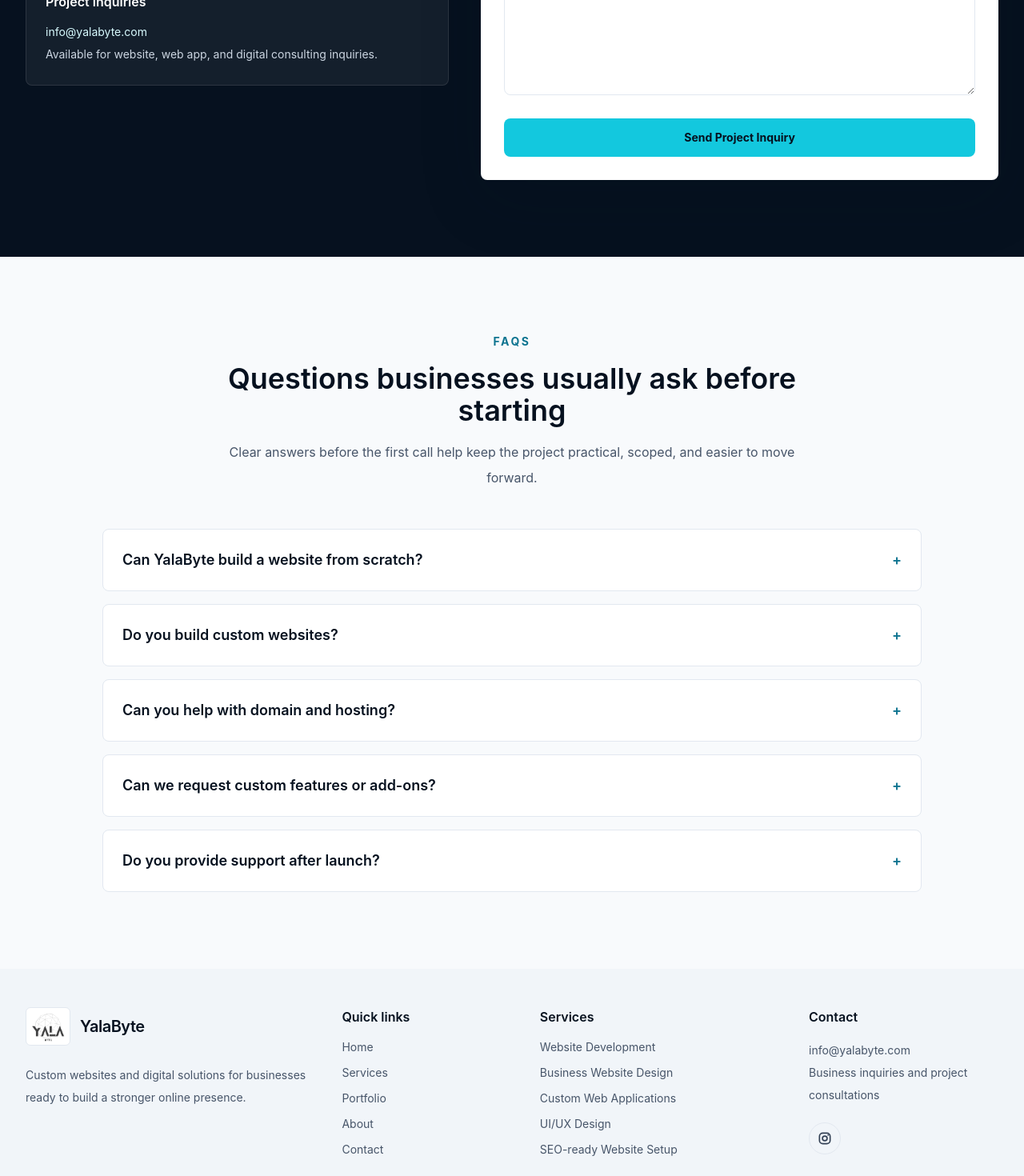
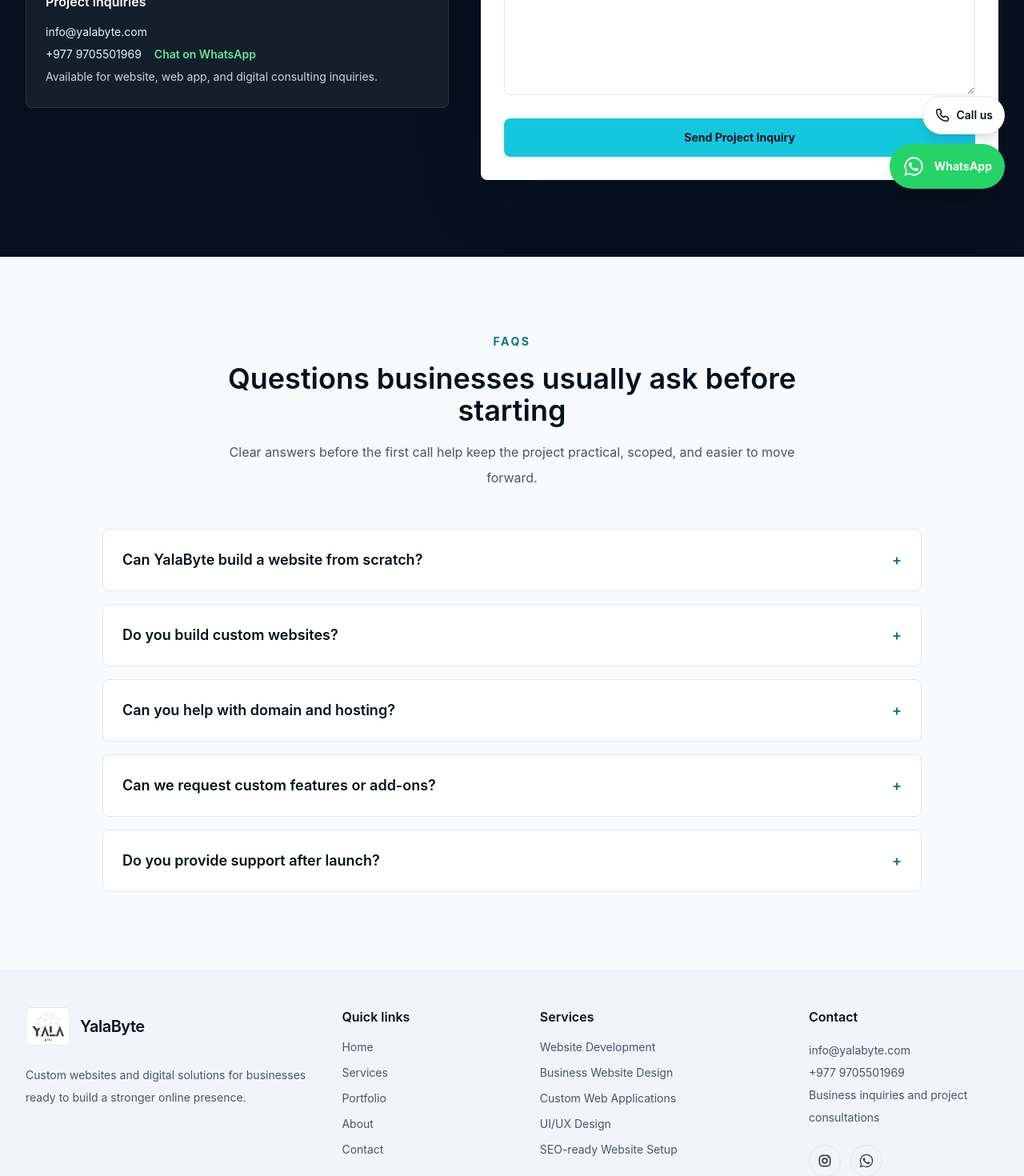
Before and after one commit to SalinBajra/yalabytee, a React (Vite) app in the folder frontend/: page /contact in a window 1280 px wide. Shown: the part 540-2010 px from the top of the page at 80% size. Built offline with nearby package versions, Linux system fonts and the light colour scheme.

Commit message:
Whatsapp update

```diff
--- a/frontend/src/App.jsx
+++ b/frontend/src/App.jsx
@@ -7,6 +7,7 @@
 import PortfolioDemoPage from './pages/PortfolioDemoPage.jsx';
 import AboutPage from './pages/AboutPage.jsx';
 import ContactPage from './pages/ContactPage.jsx';
+import ContactShortcuts from './components/ContactShortcuts.jsx';
 
 const pages = {
   '/': HomePage,
@@ -34,6 +35,7 @@
         <Page slug={demoMatch?.[1]} />
       </main>
       <Footer />
+      <ContactShortcuts />
     </div>
   );
 }
--- a/frontend/src/components/Contact.jsx
+++ b/frontend/src/components/Contact.jsx
@@ -1,4 +1,5 @@
 import { useState } from 'react';
+import { displayPhoneNumber, phoneNumber, whatsappUrl } from './ContactShortcuts.jsx';
 
 const initialState = {
   name: '',
@@ -97,7 +98,11 @@
           </p>
           <div className="mt-8 rounded-lg border border-white/10 bg-white/[0.06] p-6">
             <p className="font-semibold">Project inquiries</p>
-            <p className="mt-3 text-sm leading-7 text-cyanbrand-100">info@yalabyte.com</p>
+            <a className="mt-3 block text-sm leading-7 text-cyanbrand-100 transition hover:text-white" href="mailto:info@yalabyte.com">info@yalabyte.com</a>
+            <div className="flex flex-wrap gap-x-4 text-sm leading-7">
+              <a className="text-cyanbrand-100 transition hover:text-white" href={`tel:${phoneNumber}`}>{displayPhoneNumber}</a>
+              <a className="font-semibold text-[#62e895] transition hover:text-white" href={whatsappUrl} target="_blank" rel="noreferrer">Chat on WhatsApp</a>
+            </div>
             <p className="text-sm leading-7 text-slate-300">Available for website, web app, and digital consulting inquiries.</p>
           </div>
         </div>
--- /dev/null
+++ b/frontend/src/components/ContactShortcuts.jsx
@@ -0,0 +1,36 @@
+const phoneNumber = '+9779705501969';
+const displayPhoneNumber = '+977 9705501969';
+const whatsappUrl = `https://wa.me/${phoneNumber.replace('+', '')}`;
+
+export { displayPhoneNumber, phoneNumber, whatsappUrl };
+
+export default function ContactShortcuts() {
+  return (
+    <div className="fixed bottom-5 right-5 z-40 flex flex-col items-end gap-3 sm:bottom-6 sm:right-6">
+      <a
+        href={`tel:${phoneNumber}`}
+        aria-label={`Call YalaByte at ${displayPhoneNumber}`}
+        title={`Call ${displayPhoneNumber}`}
+        className="group flex h-12 items-center gap-2 rounded-full border border-slate-200 bg-white px-3.5 text-navy-950 shadow-lg transition hover:-translate-y-0.5 hover:border-cyanbrand-400 hover:bg-slate-50"
+      >
+        <svg aria-hidden="true" className="h-5 w-5" viewBox="0 0 24 24" fill="none">
+          <path d="M8.7 3.8 10.3 7c.3.6.2 1.3-.3 1.8L8.8 10c1.1 2.3 2.9 4.1 5.2 5.2l1.2-1.2c.5-.5 1.2-.6 1.8-.3l3.2 1.6c.7.3 1 1 .8 1.7l-.5 2.3c-.2.8-.9 1.4-1.7 1.4C10.2 20.7 3.3 13.8 3.3 5.2c0-.8.6-1.5 1.4-1.7L7 3c.7-.2 1.4.1 1.7.8Z" stroke="currentColor" strokeWidth="1.8" strokeLinecap="round" strokeLinejoin="round" />
+        </svg>
+        <span className="hidden text-sm font-semibold sm:inline">Call us</span>
+      </a>
+      <a
+        href={whatsappUrl}
+        target="_blank"
+        rel="noreferrer"
+        aria-label={`Chat with YalaByte on WhatsApp at ${displayPhoneNumber}`}
+        title="Chat with us on WhatsApp"
+        className="group flex h-14 items-center gap-3 rounded-full bg-[#25D366] px-4 text-white shadow-lg transition hover:-translate-y-0.5 hover:bg-[#20bd5a]"
+      >
+        <svg aria-hidden="true" className="h-7 w-7" viewBox="0 0 24 24" fill="currentColor">
+          <path d="M12.04 2a9.84 9.84 0 0 0-8.51 14.77L2 22l5.38-1.49A9.98 9.98 0 0 0 12.04 22 9.96 9.96 0 0 0 22 12.04 9.96 9.96 0 0 0 12.04 2Zm0 18.32a8.24 8.24 0 0 1-4.2-1.15l-.3-.18-3.2.89.85-3.12-.2-.32a8.2 8.2 0 0 1-1.27-4.4 8.32 8.32 0 1 1 8.32 8.28Zm4.56-6.23c-.25-.13-1.48-.73-1.71-.81-.23-.09-.4-.13-.57.12-.17.25-.65.82-.8.99-.15.17-.3.19-.55.06-.25-.12-1.06-.39-2.01-1.24a7.53 7.53 0 0 1-1.39-1.73c-.15-.25-.02-.38.11-.5.11-.11.25-.29.38-.43.12-.15.16-.25.25-.42.08-.17.04-.32-.02-.44-.06-.13-.57-1.38-.78-1.89-.21-.5-.42-.43-.57-.44h-.49c-.17 0-.44.06-.67.31-.23.25-.88.86-.88 2.1s.9 2.43 1.03 2.6c.12.16 1.78 2.71 4.3 3.8.6.26 1.07.41 1.44.52.6.19 1.15.16 1.58.1.48-.08 1.48-.61 1.69-1.19.21-.59.21-1.09.15-1.19-.06-.11-.23-.17-.48-.29Z" />
+        </svg>
+        <span className="text-sm font-bold">WhatsApp</span>
+      </a>
+    </div>
+  );
+}
--- a/frontend/src/components/Footer.jsx
+++ b/frontend/src/components/Footer.jsx
@@ -1,6 +1,7 @@
 import { services } from '../data/siteData.js';
 import BrandLogo from './BrandLogo.jsx';
 import { navigateTo, routes } from '../utils/routes.js';
+import { displayPhoneNumber, phoneNumber, whatsappUrl } from './ContactShortcuts.jsx';
 
 function FooterLink({ to, children }) {
   return (
@@ -63,10 +64,22 @@
         </div>
         <div>
           <p className="font-semibold">Contact</p>
-          <p className="mt-4 text-sm leading-7 text-slate-600">info@yalabyte.com</p>
+          <a className="mt-4 block text-sm leading-7 text-slate-600 transition hover:text-navy-950" href="mailto:info@yalabyte.com">info@yalabyte.com</a>
+          <a className="block text-sm leading-7 text-slate-600 transition hover:text-navy-950" href={`tel:${phoneNumber}`}>{displayPhoneNumber}</a>
           <p className="text-sm leading-7 text-slate-600">Business inquiries and project consultations</p>
           <div className="mt-5 flex flex-wrap gap-3">
             <SocialLink href="https://www.instagram.com/yalabyte/">Instagram</SocialLink>
+            <a
+              href={whatsappUrl}
+              target="_blank"
+              rel="noreferrer"
+              aria-label="WhatsApp"
+              className="inline-grid h-10 w-10 place-items-center rounded-full border border-slate-200 text-slate-700 transition hover:border-[#25D366] hover:bg-white hover:text-[#1aaa50]"
+            >
+              <svg aria-hidden="true" className="h-5 w-5" viewBox="0 0 24 24" fill="currentColor">
+                <path d="M12.04 2a9.84 9.84 0 0 0-8.51 14.77L2 22l5.38-1.49A9.98 9.98 0 0 0 12.04 22 9.96 9.96 0 0 0 22 12.04 9.96 9.96 0 0 0 12.04 2Zm0 18.32a8.24 8.24 0 0 1-4.2-1.15l-.3-.18-3.2.89.85-3.12-.2-.32a8.2 8.2 0 0 1-1.27-4.4 8.32 8.32 0 1 1 8.32 8.28Zm4.56-6.23c-.25-.13-1.48-.73-1.71-.81-.23-.09-.4-.13-.57.12-.17.25-.65.82-.8.99-.15.17-.3.19-.55.06-.25-.12-1.06-.39-2.01-1.24a7.53 7.53 0 0 1-1.39-1.73c-.15-.25-.02-.38.11-.5.11-.11.25-.29.38-.43.12-.15.16-.25.25-.42.08-.17.04-.32-.02-.44-.06-.13-.57-1.38-.78-1.89-.21-.5-.42-.43-.57-.44h-.49c-.17 0-.44.06-.67.31-.23.25-.88.86-.88 2.1s.9 2.43 1.03 2.6c.12.16 1.78 2.71 4.3 3.8.6.26 1.07.41 1.44.52.6.19 1.15.16 1.58.1.48-.08 1.48-.61 1.69-1.19.21-.59.21-1.09.15-1.19-.06-.11-.23-.17-.48-.29Z" />
+              </svg>
+            </a>
           </div>
         </div>
       </div>
```
